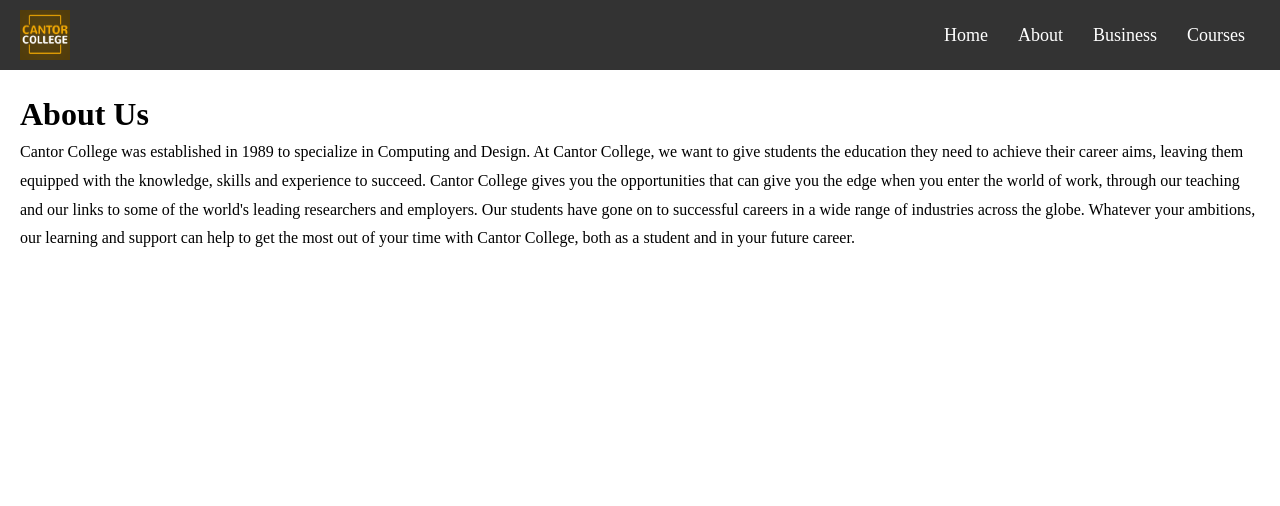
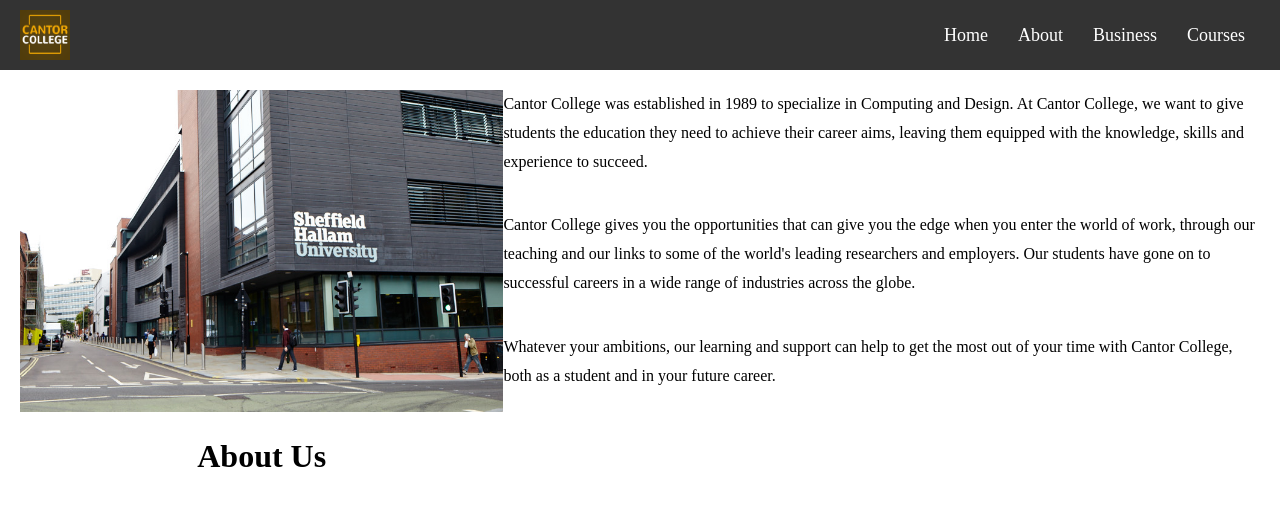
Before and after one commit to Geesilla/Cantor-College-Assignment, a Next.js app: page /about in a window 1280 px wide. Shown: the top 506 px of the page. Built offline with nearby package versions, Linux system fonts and the light colour scheme; a web font is replaced by a local one.

Commit message:
image and editing

```diff
--- a/src/app/(pages)/about/page.jsx
+++ b/src/app/(pages)/about/page.jsx
@@ -1,21 +1,44 @@
-export default function AboutPage ( ) {
+'use server'
+import Image from 'next/image'
+import styles from './style.module.css'
+
+
+export default async function AboutPage ( ) {
     return (
-        <div>
-            <h1> About Us</h1>
+        <div className={styles.AboutPage}>
+            <header>
+                <div className={styles.CantorBuildingImage}>
+                <Image src="/assets/Images/cantor-building-out.jpg" width={1200} height={300} alt="Picture of Cantor's building" className={styles.CantorBuilding}/>
+                </div>
+                <h1 className={styles.AboutTitle}> About Us</h1>
+            </header>
+            <main>
+                <div className={styles.AboutInfo}>
                     <p>
                         Cantor College was established in 1989 to specialize in Computing and Design.
                         At Cantor College, we want to give students the education they need to achieve
                         their career aims, leaving them equipped with the knowledge,
-skills and experience to succeed. Cantor College
-gives you the opportunities that can give you the edge when you
+                        skills and experience to succeed.
+
+                    </p>
+                <div>
+                    <p>
+                        Cantor College gives you the opportunities that can give you the edge when you
                         enter the world of work, through our teaching and our links to some
                         of the world's leading researchers and employers. Our students have
                         gone on to successful careers in a wide range of industries across the globe.
+                    </p>
+                </div>
+                <div>
+                    <p>
                         Whatever your ambitions, our learning and support can help to get the most
                         out of your time with Cantor College, both as a student and in your future
                         career.
                     </p>
+                </div>
+                </div>
+            </main>
+        </div>
 
-        </div>
     )
 }
--- /dev/null
+++ b/src/app/(pages)/about/style.module.css
@@ -0,0 +1,53 @@
+/* .CoursePage header {
+    display: flex;
+    justify-content: center;
+    margin: 20px 0 20px 0;
+}
+
+.CoursePage header span {
+    background-color: black;
+    color: white;
+    padding: 5px 10px;
+    border-radius: 5px;
+    margin-left: 10px;
+}
+
+.CourseInfo {
+
+    display: flex;
+    flex-direction: column;
+    row-gap: 20px;
+} */
+
+.AboutPage {
+    display:flex;
+}
+
+.AboutTitle {
+    display:flex;
+    justify-content: center;
+    margin: 20px 20px;
+}
+
+.AboutInfo {
+
+    display: flex;
+    flex-direction: column;
+    row-gap: 20px;
+}
+
+.AboutInfo div {
+    margin-top: 15px;
+  }
+
+  .CantorBuildingImage {
+    width:fit-content;
+  margin: 0 auto; /* Centering the container */
+  overflow: hidden;
+  flex: 0;
+  }
+  .CantorBuilding {
+    object-fit: fill; /* Ensures the image spans the full width */
+    height: auto; /* Maintains the aspect ratio */
+
+  }
```
Also changed, not shown: public/assets/Images/cantor-building-out.jpg (renamed from public/assets/Images/cantor-gallery.jpg), src/app/(pages)/courses/[slug]/style.module.css (line endings or trailing spaces). Lines whose indentation alone changed are shown as unchanged.
